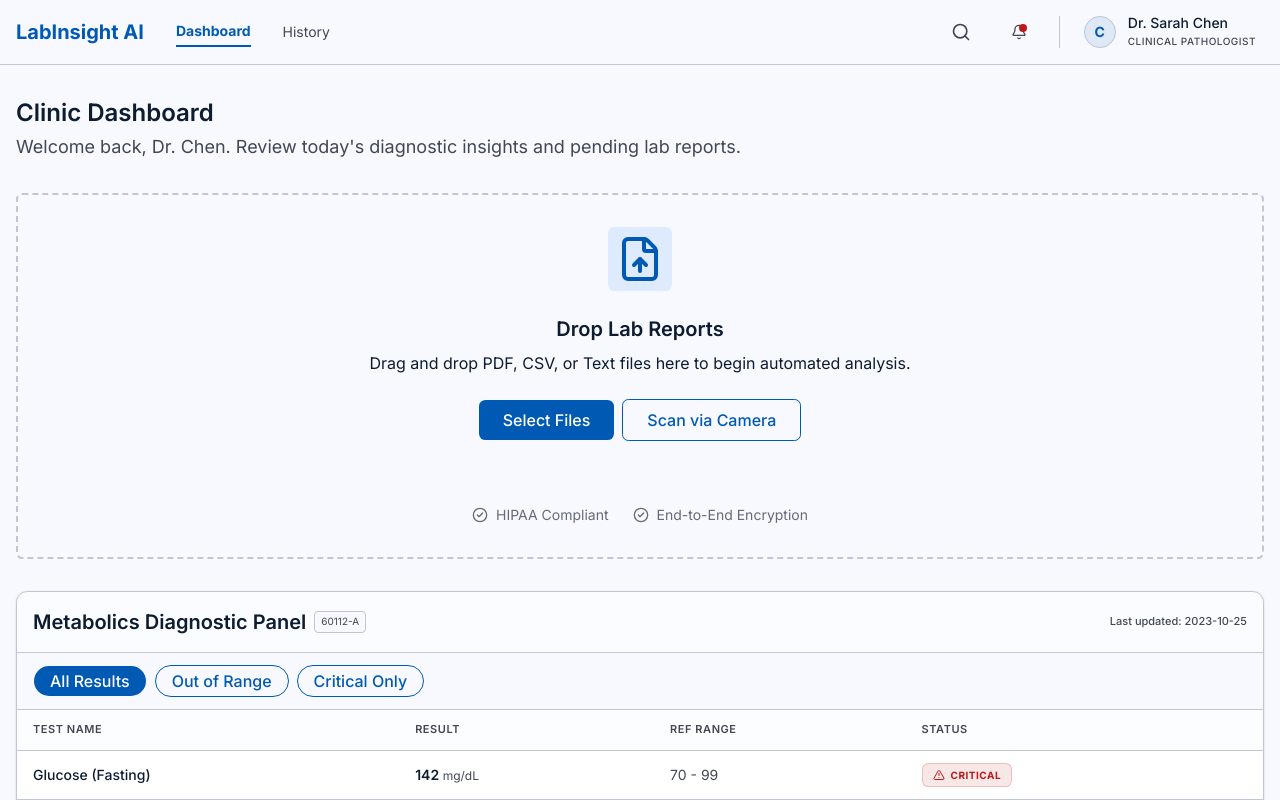
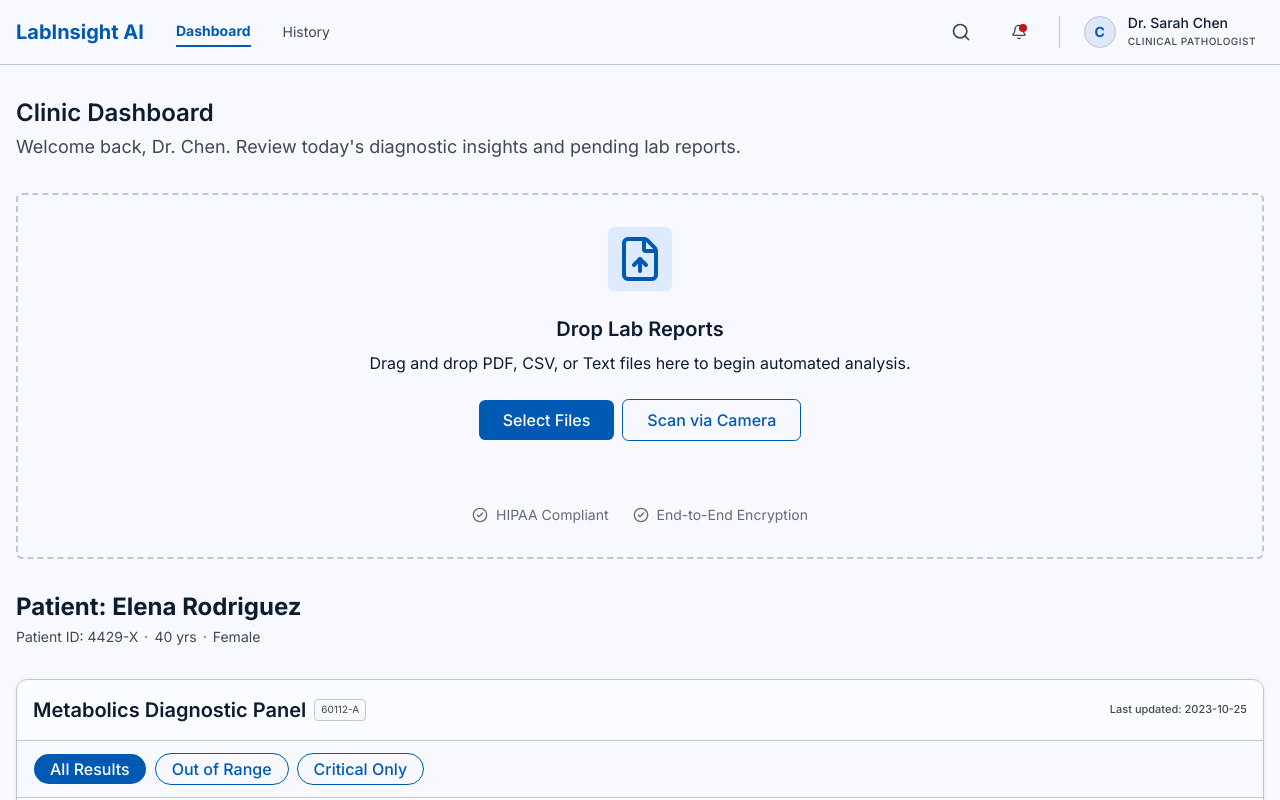
Before and after one commit to thi-miranda348/labinsight-ai-front-end, a Next.js app: page / in a window 1280 px wide. Shown: the top 800 px of the page. Built offline with nearby package versions, Linux system fonts and the light colour scheme.

Commit message:
feat: change the patient info title into PatientReportTitle component for using through pages

```diff
--- a/app/analysis/[id]/InteractiveAnalysisView.tsx
+++ b/app/analysis/[id]/InteractiveAnalysisView.tsx
@@ -4,15 +4,15 @@ import { AnalysisReport, Patient } from "@/app/types"
 import { ChevronRight, Dot, DownloadIcon, BadgeCheck, BotMessageSquare, TriangleAlert, FlaskConicalIcon, Send, MoreVertical, DotIcon } from "lucide-react";
 import { Button } from "@/components/ui/button";
 import { TableResultsManager } from "../../../components/TableResultManager";
+import { PatientReportTitle } from "@/components/PatientReportTitle";
+
 interface viewProps {
     report: AnalysisReport;
     patient: Patient;
 }
 
 
-
 export function InteractiveAnalysisView({ report, patient }: viewProps) {
-
 
     return (
         <div className="w-full mx-auto space-y-6">
@@ -24,12 +24,10 @@ export function InteractiveAnalysisView({ report, patient }: viewProps) {
                     <span className=""><ChevronRight className="w-4 h-4"></ChevronRight></span>
                     <span>Report #{report.id}</span>
                 </div>
+
                 {/* title */}
                 <div className="w-full flex flex-col justify-center items-start gap-2 md:flex-row md:justify-between md:items-start">
-                    <div className="flex flex-col justify-center items-start gap-0">
-                        <h2 className="">Patient: {patient.name}</h2>
-                        <p className="flex flex-row text-xs md:text-sm text-muted-foreground items-center justify-start">Patient ID: {report.patientId} <Dot className=""></Dot>{ } {patient.gender}</p>
-                    </div>
+                    <PatientReportTitle report={report} patient={patient} />
 
                     {/* buttons container */}
                     <div className="flex flex-row justify-between items-center gap-2 md:gap-3 lg:gap-4">
--- a/app/page.tsx
+++ b/app/page.tsx
@@ -3,8 +3,9 @@
 import { useState } from "react";
 import { Button } from "@/components/ui/button";
 import { CircleCheck, FileUp, Filter, Download, ClipboardCheck, Share2, Printer, MessageSquareText, CalendarMinus2, BotMessageSquare } from "lucide-react";
-import { mockReports } from "./lib/mockData";
+import { mockPatients, mockReports } from "./lib/mockData";
 import { TableResultsManager } from "@/components/TableResultManager";
+import { PatientReportTitle } from "@/components/PatientReportTitle";
 
 export default function Home() {
 
@@ -18,6 +19,8 @@ export default function Home() {
   const recentReport = [...mockReports].sort((a, b) =>
     new Date(b.date).getTime() - new Date(a.date).getTime()
   )[0];
+
+  const recentPatient = mockPatients.find(p => p.id === recentReport?.patientId);
 
   // Drag & drop handlers
   const handleDragOver = (e: React.DragEvent) => {
@@ -140,11 +143,14 @@ export default function Home() {
         </div>
       </div>
 
-
-      {/* Result Table */}
-      {/* Table component */}
-      {recentReport && <TableResultsManager report={recentReport} />}
-
+      {recentReport && recentPatient && (
+        <>
+          {/* Result Table */}
+          <PatientReportTitle report={recentReport} patient={recentPatient} />
+          {/* Table component */}
+          <TableResultsManager report={recentReport} />
+        </>
+      )}
 
 
       <div className="grid grid-cols-1 lg:grid-cols-3 gap-6">
--- /dev/null
+++ b/components/PatientReportTitle.tsx
@@ -0,0 +1,49 @@
+import { AnalysisReport, Patient } from "@/app/types";
+import { Dot } from "lucide-react";
+
+interface PatientReportTitleProps {
+    report: AnalysisReport;
+    patient: Patient;
+}
+
+const calculateAge = (dateString: string) => {
+    const today = new Date();
+    const birthDate = new Date(dateString);
+
+    let age = today.getFullYear() - birthDate.getFullYear();
+    const monthDifference = today.getMonth() - birthDate.getMonth();
+
+    // If the current month is before the birth month, or it's the birth month
+    // but the current day is before the birth day, subtract 1 from the age
+    if (monthDifference < 0 || (monthDifference === 0 && today.getDate() < birthDate.getDate())) {
+        age--;
+    }
+
+    return age;
+};
+
+export function PatientReportTitle({ report, patient }: PatientReportTitleProps) {
+
+    // Helper calculate the age
+
+    const age = calculateAge(patient.dateOfBirth);
+    return (
+        <div className="flex flex-col items-start justify-center gap-4">
+
+            {/* Title & Info */}
+            <div className="w-full flex flex-col justify-center items-start gap-2 md:flex-row md:justify-between md:items-start">
+                <div className="flex flex-col justify-center items-start gap-0">
+                    <h2 className="text-2xl font-bold">Patient: {patient.name}</h2>
+                    <p className="flex flex-row text-xs md:text-sm text-muted-foreground items-center justify-start">
+                        Patient ID: {report.patientId}
+                        <Dot className="w-4 h-4 text-muted-foreground/50" />
+                        {age} yrs
+                        <Dot className="w-4 h-4 text-muted-foreground/50" />
+                        {patient.gender}
+                    </p>
+                </div>
+            </div>
+
+        </div>
+    );
+}
```
